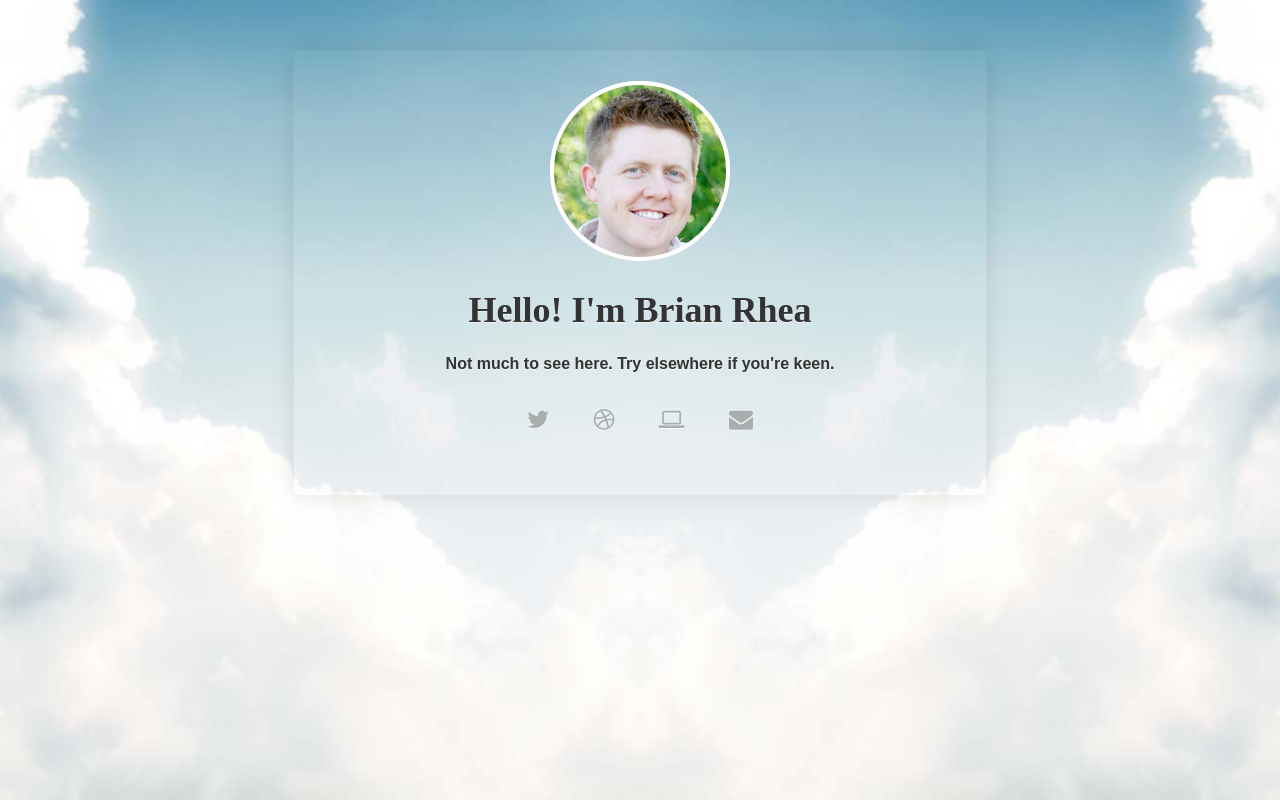
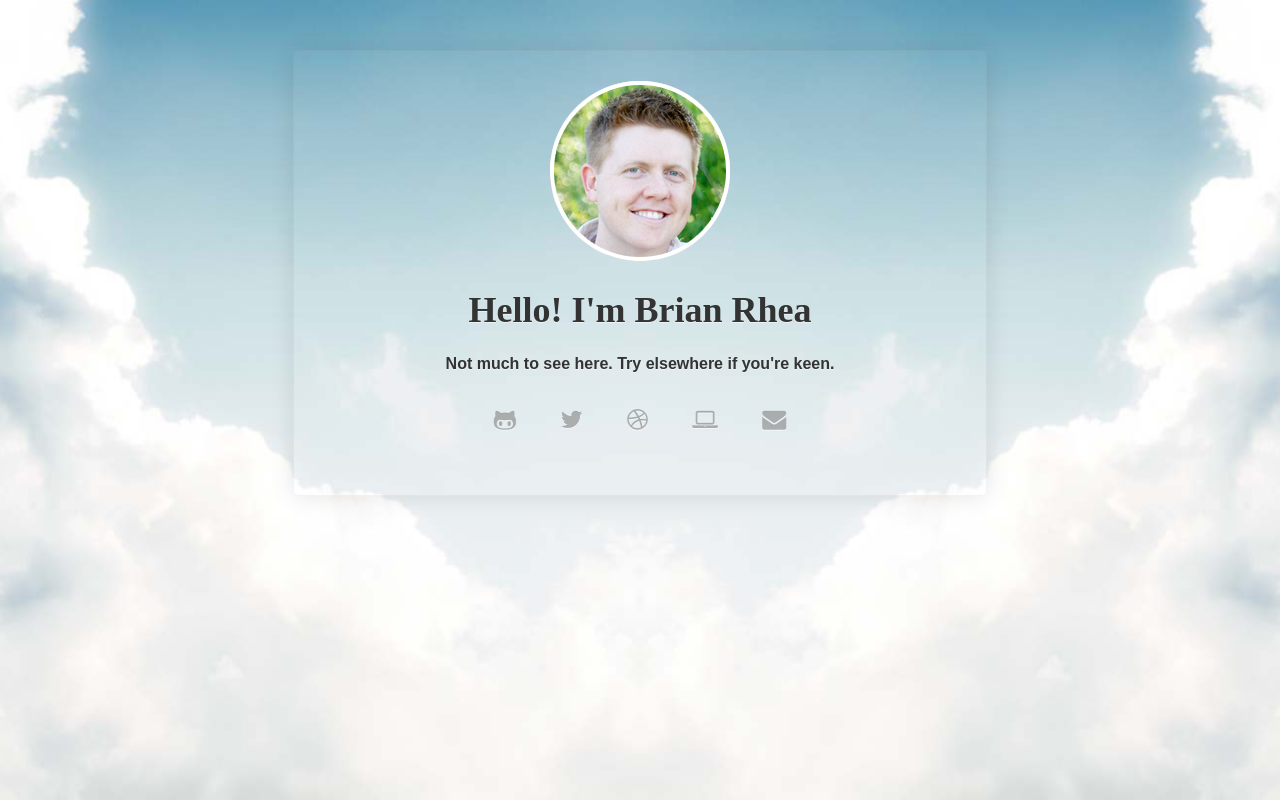
Before and after one commit to brianrhea/brianrhea.github.io, a plain HTML site: page index.html in a window 1280 px wide. Drawn offline with Linux system fonts and the light colour scheme.

Commit message:
github profile

```diff
--- a/index.html
+++ b/index.html
@@ -17,6 +17,7 @@
 		<h1>Hello! I'm Brian Rhea</h1>
 		<h4>Not much to see here. Try elsewhere if you're keen.</h4>
 		<ul>
+			<li><a href="//github.com/brianrhea"><i class="fa fa-github-alt"></i></a></li>
 			<li><a href="//twitter.com/brhea"><i class="fa fa-twitter"></i></a></li>
 			<li><a href="//dribbble.com/brhea"><i class="fa fa-dribbble"></i></a></li>
 			<li><a href="//mocavo.com/about"><i class="fa fa-laptop"></i></a></li>
```
